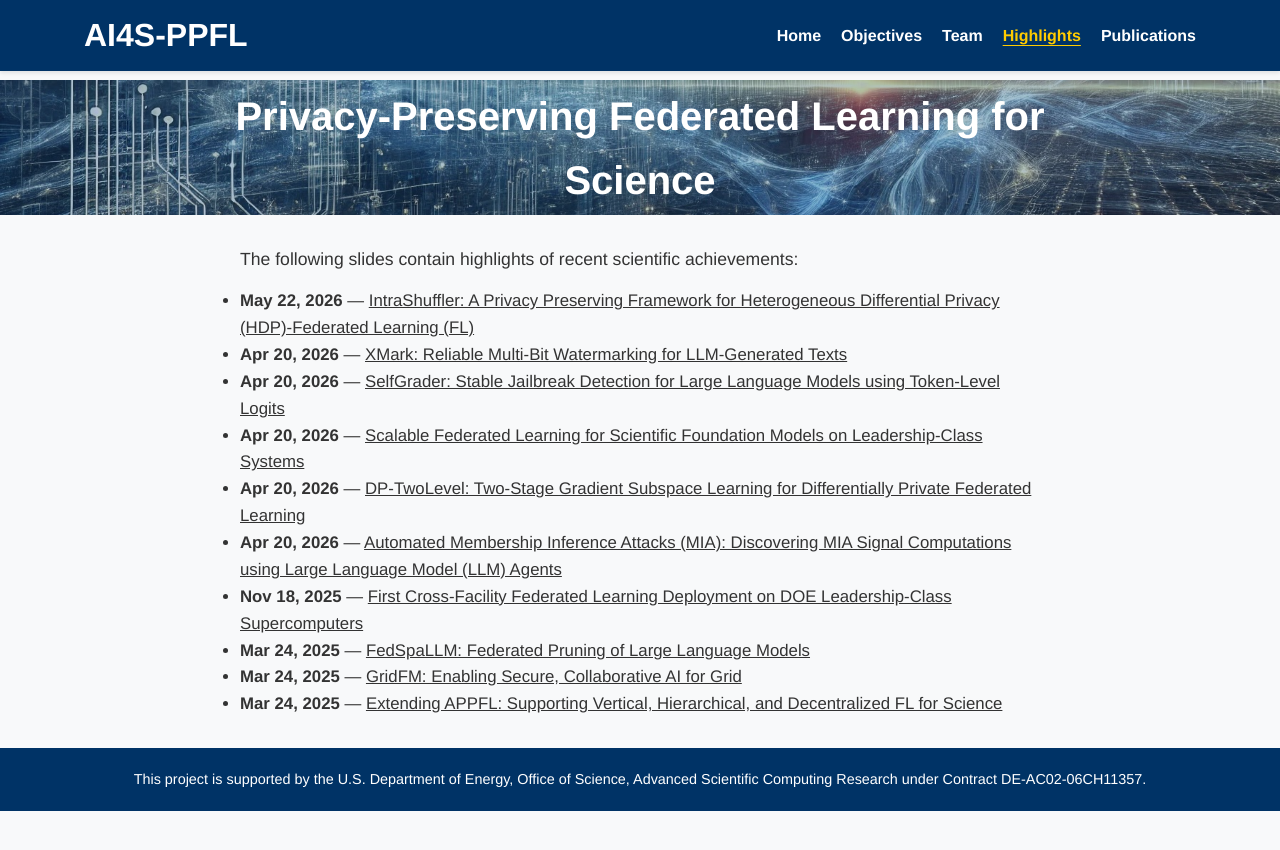
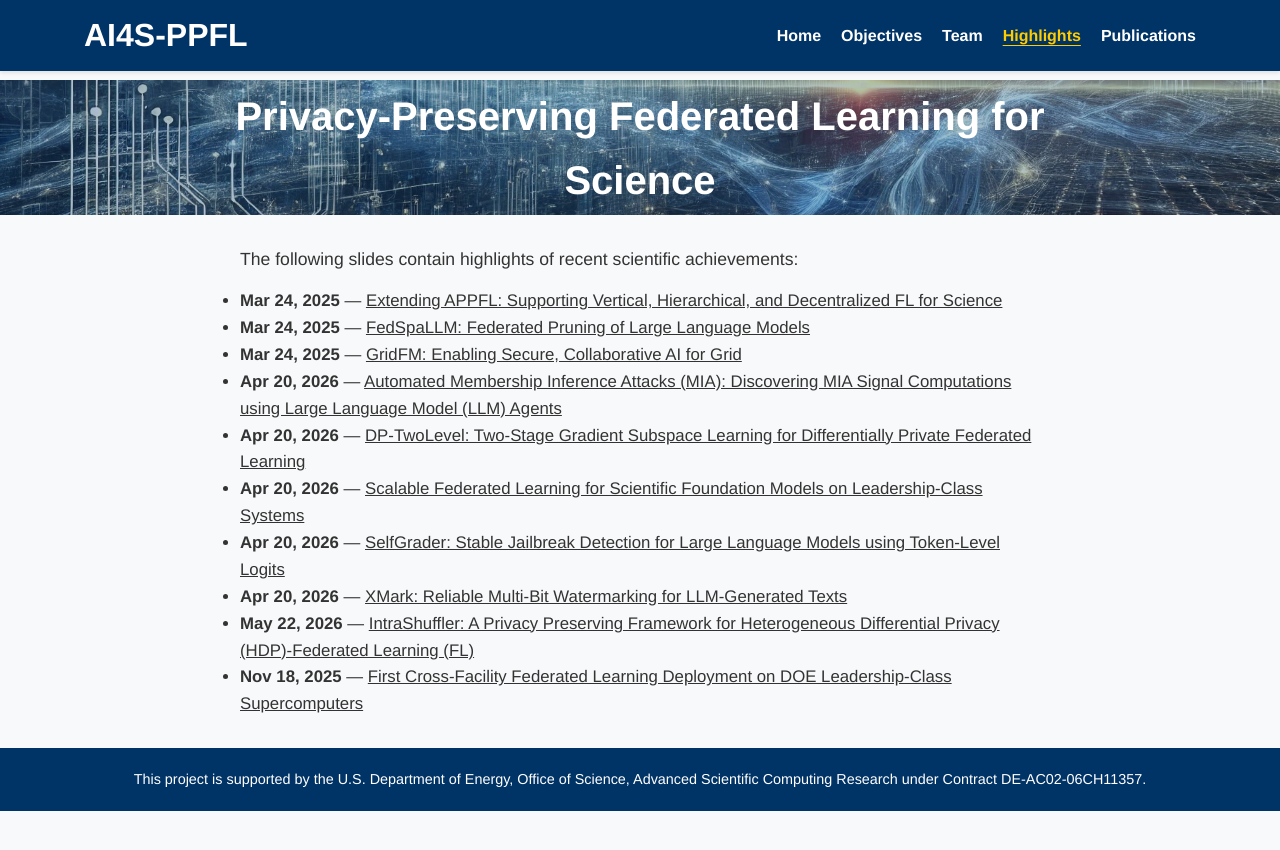
Before and after one commit to AI4S-PPFL/ai4s-ppfl.github.io, a Jekyll site: the page built from _highlights/index.md, in a window 1280 px wide. Shown: the top 850 px of the page. Built offline with Jekyll 4.4.1, drawn with Linux system fonts in a browser that asks for light colours.

Commit message:
Sort highlights alphabetically by PDF filename
Co-Authored-By: Claude Opus 4.7 <noreply@anthropic.com>

```diff
--- a/_highlights/index.md
+++ b/_highlights/index.md
@@ -17,7 +17,7 @@ title: Highlights
   The following slides contain highlights of recent scientific achievements:
 </p>
 
-{% assign highlights_sorted = site.data.highlights | sort: "date" | reverse %}
+{% assign highlights_sorted = site.data.highlights | sort: "file" %}
 <ul class="body-list">
 {% for h in highlights_sorted -%}
     <li><strong>{{ h.date | date: "%b %-d, %Y" }}</strong> — <a href="{{ site.baseurl }}/highlights/{{ h.file | uri_escape }}" target="_blank">{{ h.title }}</a></li>
```
